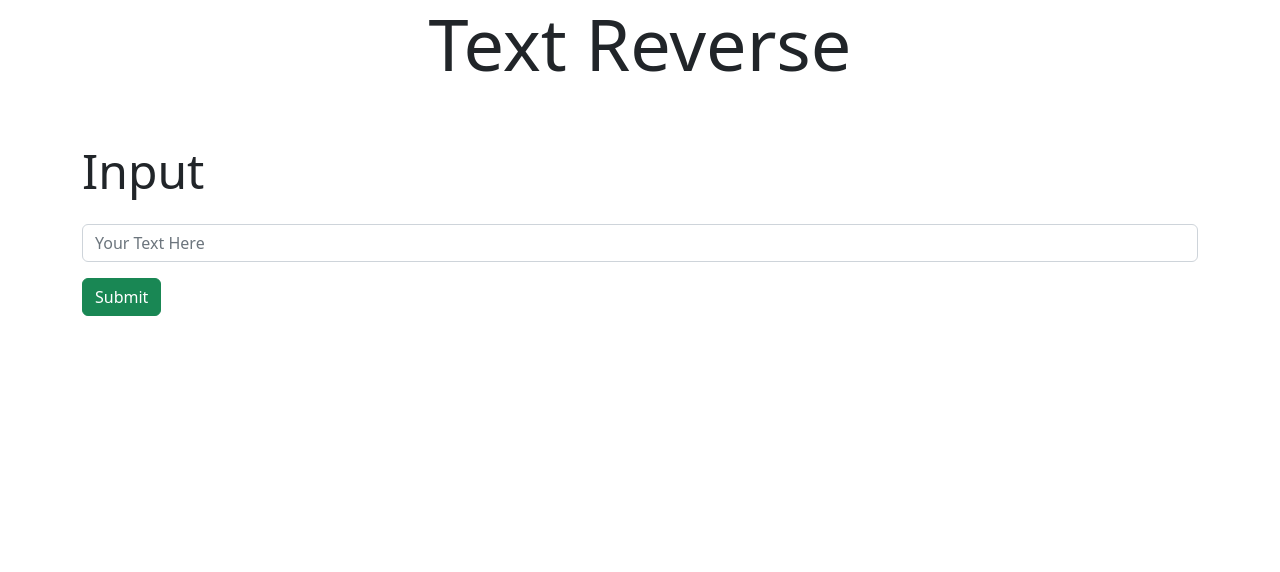
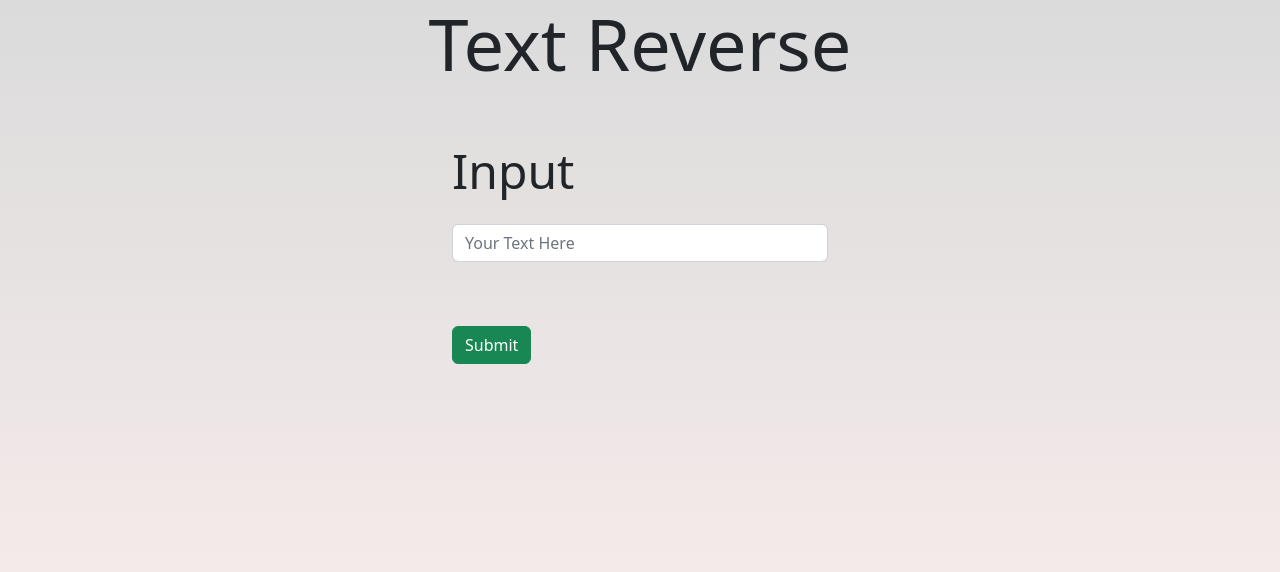
Before and after one commit to c4miloarriagada/CW-TECH, a React (Vite) app in the folder client/: page / in a window 1280 px wide. Shown: the top 572 px of the page. Built offline with nearby package versions, Linux system fonts and the light colour scheme.

Commit message:
client-ready

```diff
--- /dev/null
+++ b/client/components/Home/Home.css
@@ -0,0 +1,8 @@
+.background{
+    background: rgb(255,240,240);
+    background: linear-gradient(0deg, rgba(255,240,240,1) 0%, rgba(219,219,219,1) 100%);
+    height: 100vh !important;
+    background-attachment: fixed;
+    background-repeat: no-repeat;
+    background-position: center center;
+}
--- a/client/components/Home/Home.jsx
+++ b/client/components/Home/Home.jsx
@@ -1,45 +1,66 @@
 import React from "react";
 import { useState } from "react";
 import { useDispatch, useSelector } from "react-redux";
+import { postText } from "../../redux/actions/actions";
 
 import { Form, Button, Container, Alert, Badge } from "react-bootstrap";
-import { postText } from "../../redux/actions/actions";
+import "./Home.css";
 
 export const Home = () => {
   const dispatch = useDispatch();
   const text = useSelector((state) => state.text);
-  const [input, setInput] = useState({text: ""});
+  const [input, setInput] = useState({ text: "" });
 
   const handleOnChange = (e) => {
     setInput({
-        [e.target.name]: e.target.value
+      [e.target.name]: e.target.value,
     });
-  }
+  };
 
-  const handleSubmit = (e) =>{
-    console.log(input)
+  const handleSubmit = (e) => {
     e.preventDefault();
-    dispatch(postText(input))
+    dispatch(postText(input));
     setInput({
-        text: ''
-    })
-  }
+      text: "",
+    });
+  };
 
   return (
-    <div>
-        <Container>
-
-
-      <h1 className="text-center display-2"><b>Text Reverse</b></h1>
-      <Form onSubmit={handleSubmit}>
-      <Form.Label  className='display-5 mt-5'>Input</Form.Label>
-      <Form.Control className='mt-3' placeholder="Your Text Here" type="text"  name='text' value={input.text} autoComplete='off' onChange={handleOnChange}/>
-
-      <Form.Text>{text.reverseText}</Form.Text>
-      <Button className='mt-3' type='submit' variant="success">Submit</Button>{' '}
-      <br/>
-      {text.palindrome != null ? <Badge className='mt-3' variant="info" >Palindrome</Badge> : null}
-      </Form>
+    <div className="background">
+      <h1 className="text-center display-2 ">
+        <b>Text Reverse</b>
+      </h1>
+      <Container  style={{ width: "25rem"}}>
+        <Form onSubmit={handleSubmit}>
+          <Form.Label className="display-5 mt-5">Input</Form.Label>
+          <Form.Control
+            className="mt-3"
+            placeholder="Your Text Here"
+            type="text"
+            name="text"
+            value={input.text}
+            autoComplete="off"
+            onChange={handleOnChange}
+          />
+          {text.reverseText ? (
+            <Alert className="mt-2"> Output = {text.reverseText}</Alert>
+          ) : null}
+          <br />
+          {text.palindrome != null ? (
+            <Badge variant="info">Palindrome</Badge>
+          ) : null}
+          <br />
+          <Button className="mt-3" type="submit" variant="success">
+            Submit
+          </Button>{" "}
+          <br />
+          {text.response ? (
+            <Alert className="mt-3 text-center" variant="danger">
+              {" "}
+              {text.response.data.msg}{" "}
+            </Alert>
+          ) : null}
+        </Form>
       </Container>
     </div>
   );
--- a/client/redux/actions/actions.jsx
+++ b/client/redux/actions/actions.jsx
@@ -1,12 +1,13 @@
-import axios from 'axios';
-export const POST_TEXT = 'POST_TEXT';
+import axios from "axios";
+export const POST_TEXT = "POST_TEXT";
 
-export const postText = (data) =>{
-    return async function(dispatch){
-        return axios.post(`http://localhost:8000/text`, data)
-        .then(response=>{
-            dispatch({type: POST_TEXT, payload: response.data})
-        })
-        .catch(err => console.log(err))
-    }
-}
+export const postText = (data) => {
+  return async function (dispatch) {
+    return axios
+      .post(`http://localhost:8000/text`, data)
+      .then((response) => {
+        dispatch({ type: POST_TEXT, payload: response.data });
+      })
+      .catch((err) => dispatch({ type: POST_TEXT, payload: err }));
+  };
+};
--- a/client/redux/reducer/reducer.jsx
+++ b/client/redux/reducer/reducer.jsx
@@ -1,29 +1,19 @@
 import { POST_TEXT } from "../actions/actions";
 
-
-
-
-
-
 const initialState = {
-    text : []
+  text: [],
 };
 
 const rootReducer = (state = initialState, action) => {
-
-
-   switch(action.type){
-        case POST_TEXT:
-            return{
-                ...state,
-                text : action.payload
-            }
-        default:
-            return {...state}
-    }
-
-}
-
-
+  switch (action.type) {
+    case POST_TEXT:
+      return {
+        ...state,
+        text: action.payload,
+      };
+    default:
+      return { ...state };
+  }
+};
 
 export default rootReducer;
```
